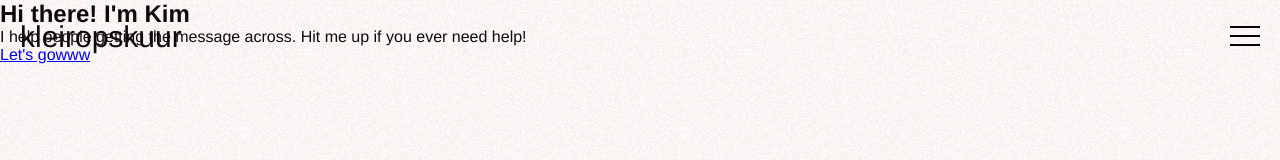
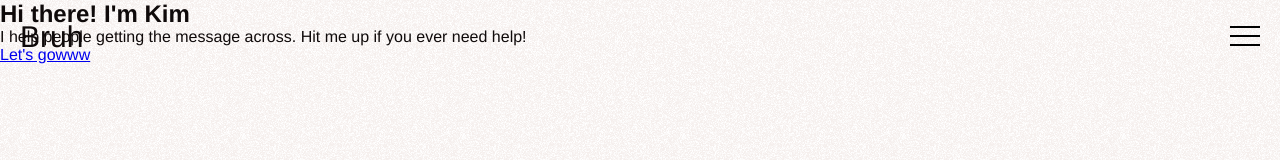
Before and after one commit to kleiropskuur/kleiropskuur.github.io, a plain HTML site: page index.html in a window 1280 px wide. Shown: the top 160 px of the page. Drawn offline with Linux system fonts and the light colour scheme.

Commit message:
Update index.html

```diff
--- a/index.html
+++ b/index.html
@@ -22,7 +22,7 @@
     </div>
 
     <header>
-      <a href="index.html" class="header">kleiropskuur</a>
+      <a href="index.html" class="header">Bruh</a>
     </header>
 
     <div class="hero">
```
